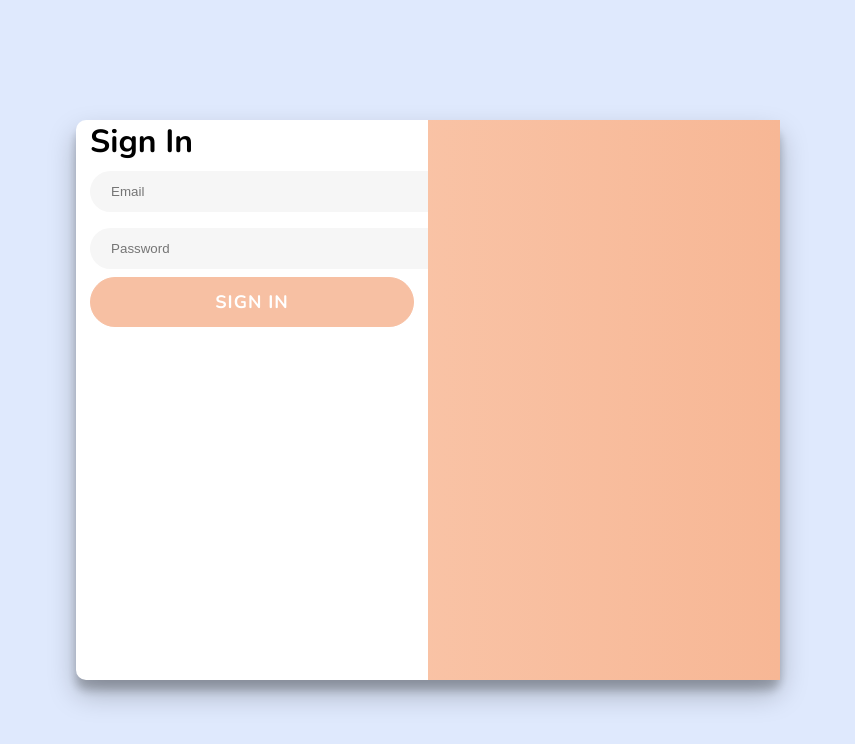
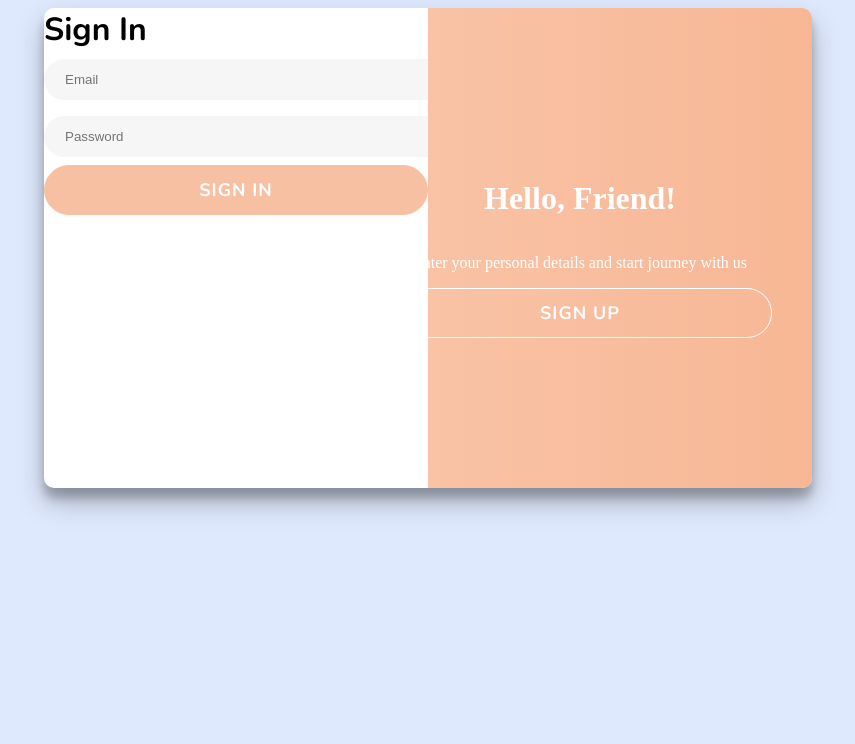
Before and after one commit to Vegari-1/DislinktFront, a React (Create React App) app in the folder dislinkt-fe/: page /auth in a window 1280 px wide. Shown: the top 744 px of the page, without its empty margins (212-1067 px from the left). Built offline with nearby package versions, Linux system fonts and the light colour scheme.

Commit message:
feat: created GhostButton Component

```diff
--- /dev/null
+++ b/dislinkt-fe/src/components/atoms/GhostButton/GhostButton.module.css
@@ -0,0 +1,23 @@
+@import "../../../styles.css";
+
+.ghost-button {
+  display: block;
+  width: 100%;
+
+  border-radius: 40px;
+  border: 1px solid #fff;
+  background-color: transparent;
+  color: #ffffff;
+  font-size: 18px;
+  font-weight: bold;
+  padding: 12px 45px;
+  letter-spacing: 1px;
+  text-transform: uppercase;
+  transition: transform 80ms ease-in;
+
+  font-family: var(--PRIMARY-FONT-FAMILY);
+  font-style: var(--PRIMARY-FONT-STYLE);
+  font-weight: 1000;
+
+  cursor: pointer;
+}
--- /dev/null
+++ b/dislinkt-fe/src/components/atoms/GhostButton/GhostButton.tsx
@@ -0,0 +1,16 @@
+import classes from "./GhostButton.module.css";
+
+interface GhostButtonProps {
+  text: string;
+  onClickHandler: (event: React.MouseEvent<HTMLButtonElement>) => void;
+}
+
+const GhostButton: React.FC<GhostButtonProps> = ({ text, onClickHandler }) => {
+  return (
+    <button className={classes["ghost-button"]} onClick={onClickHandler}>
+      {text}
+    </button>
+  );
+};
+
+export default GhostButton;
--- a/dislinkt-fe/src/components/molecules/AuthOverlay/AuthOverlay.module.css
+++ b/dislinkt-fe/src/components/molecules/AuthOverlay/AuthOverlay.module.css
@@ -24,3 +24,27 @@
   transform: translateX(0);
   transition: transform 0.6s ease-in-out;
 }
+
+.overlay-panel {
+  position: absolute;
+  display: flex;
+  align-items: center;
+  justify-content: center;
+  flex-direction: column;
+  padding: 0 40px;
+  text-align: center;
+  top: 0;
+  height: 100%;
+  width: 50%;
+  transform: translateX(0);
+  transition: transform 0.6s ease-in-out;
+}
+
+.overlay-left {
+  transform: translateX(-20%);
+}
+
+.overlay-right {
+  right: 0;
+  transform: translateX(0);
+}
--- a/dislinkt-fe/src/components/molecules/AuthOverlay/AuthOverlay.tsx
+++ b/dislinkt-fe/src/components/molecules/AuthOverlay/AuthOverlay.tsx
@@ -1,9 +1,31 @@
+import React from "react";
+import GhostButton from "../../atoms/GhostButton/GhostButton";
 import classes from "./AuthOverlay.module.css";
 
-const AuthOverlay = () => {
+interface AuthOverlayProps {
+  overlayClass: string;
+  header: string;
+  text: string;
+  buttonText: string;
+  onClickHandler: (event: React.MouseEvent<HTMLButtonElement>) => void;
+}
+
+const AuthOverlay: React.FC<AuthOverlayProps> = ({
+  overlayClass,
+  header,
+  text,
+  buttonText,
+  onClickHandler,
+}) => {
   return (
     <div className={classes["overlay-container"]}>
-      <div className={classes["overlay"]}></div>
+      <div className={classes["overlay"]}>
+        <div className={`${classes["overlay-panel"]} ${classes[overlayClass]}`}>
+          <h1>{header}</h1>
+          <p>{text}</p>
+          <GhostButton text={buttonText} onClickHandler={onClickHandler} />
+        </div>
+      </div>
     </div>
   );
 };
--- /dev/null
+++ b/dislinkt-fe/src/components/molecules/SignUpForm/SignUpForm.module.css
@@ -0,0 +1,9 @@
+@import "../../../styles.css";
+
+.label {
+  font-weight: bold;
+  margin: 0;
+
+  font-family: var(--PRIMARY-FONT-FAMILY);
+  font-style: var(--PRIMARY-FONT-STYLE);
+}
--- a/dislinkt-fe/src/components/molecules/SignUpForm/SignUpForm.tsx
+++ b/dislinkt-fe/src/components/molecules/SignUpForm/SignUpForm.tsx
@@ -1,5 +1,22 @@
+import PrimaryButton from "../../atoms/PrimaryButton/PrimaryButton";
+import PrimaryInputField from "../../atoms/PrimaryInputField/PrimaryInputField";
+
+import classes from "./SignUpForm.module.css";
+
 const SignUpForm: React.FC = () => {
-  return <div></div>;
+  const onSubmitHandler = () => {
+    alert("Sign up");
+  };
+
+  return (
+    <form>
+      <h1 className={classes.label}>Sign In</h1>
+      <PrimaryInputField text="Name" type="text" />
+      <PrimaryInputField text="Email" type="email" />
+      <PrimaryInputField text="Password" type="password" />
+      <PrimaryButton text="Sign Up" onClickHandler={onSubmitHandler} />
+    </form>
+  );
 };
 
 export default SignUpForm;
--- a/dislinkt-fe/src/components/organisms/AuthPane/AuthPane.module.css
+++ b/dislinkt-fe/src/components/organisms/AuthPane/AuthPane.module.css
@@ -1,36 +1,39 @@
 @import "../../../styles.css";
 
-.background {
-  width: 55%;
-  height: 70%;
-  display: block;
-
-  background: #fff;
-
-  position: fixed;
-  top: 50%;
-  left: 50%;
-  -webkit-transform: translate(-50%, -50%);
-  transform: translate(-50%, -50%);
-
-  box-shadow: 0 14px 28px rgba(0, 0, 0, 0.25), 0 10px 10px rgba(0, 0, 0, 0.22);
-  border-radius: 10px;
+body {
+  display: flex;
+  justify-content: center;
+  align-items: center;
+  flex-direction: column;
 }
 
-.left-panel {
-  width: 46%;
-  height: 100%;
-  float: left;
-
-  margin-left: 2%;
-  margin-right: 2%;
+.container {
+  background-color: #fff;
+  border-radius: 10px;
+  box-shadow: 0 14px 28px rgba(0, 0, 0, 0.25), 0 10px 10px rgba(0, 0, 0, 0.22);
+  position: relative;
+  overflow: hidden;
+  width: 768px;
+  max-width: 100%;
+  min-height: 480px;
 }
 
-.right-panel {
+.form-container {
+  position: absolute;
+  top: 0;
+  height: 100%;
+  transition: all 0.6s ease-in-out;
+}
+
+.sign-in-container {
+  left: 0;
   width: 50%;
-  height: 100%;
+  z-index: 2;
+}
 
-  float: right;
-
-  background-color: var(--PRIMARY-COLOR);
+.sign-up-container {
+  left: 0;
+  width: 50%;
+  opacity: 0;
+  z-index: 1;
 }
--- a/dislinkt-fe/src/components/organisms/AuthPane/AuthPane.tsx
+++ b/dislinkt-fe/src/components/organisms/AuthPane/AuthPane.tsx
@@ -1,16 +1,43 @@
+import React, { useState } from "react";
 import AuthOverlay from "../../molecules/AuthOverlay/AuthOverlay";
 import SignInForm from "../../molecules/SignInForm/SignInForm";
+import SignUpForm from "../../molecules/SignUpForm/SignUpForm";
 import classes from "./AuthPane.module.css";
 
 const AuthPane: React.FC = () => {
+  const [signInActive, setSignInActive] = useState(true);
+
+  const onChangeSignInHandler = (
+    event: React.MouseEvent<HTMLButtonElement>
+  ) => {
+    setSignInActive((prevState) => {
+      return !prevState;
+    });
+  };
+
   return (
-    <div className={classes.background}>
-      <div className={classes["left-panel"]}>
+    <div className={classes.container}>
+      <div
+        className={`${classes["form-container"]} ${classes["sign-in-container"]}`}
+      >
         <SignInForm />
       </div>
-      <div className={classes["right-panel"]}>
-        <AuthOverlay />
+      <div
+        className={`${classes["form-container"]} ${classes["sign-up-container"]}`}
+      >
+        <SignUpForm />
       </div>
+      <AuthOverlay
+        overlayClass={signInActive ? "overlay-right" : "overlay-left"}
+        header={signInActive ? "Hello, Friend!" : "Welcome back!"}
+        text={
+          signInActive
+            ? "Enter your personal details and start journey with us"
+            : "To keep connected with us please login with your personal info"
+        }
+        buttonText={signInActive ? "Sign Up" : "Sign In"}
+        onClickHandler={onChangeSignInHandler}
+      />
     </div>
   );
 };
```
